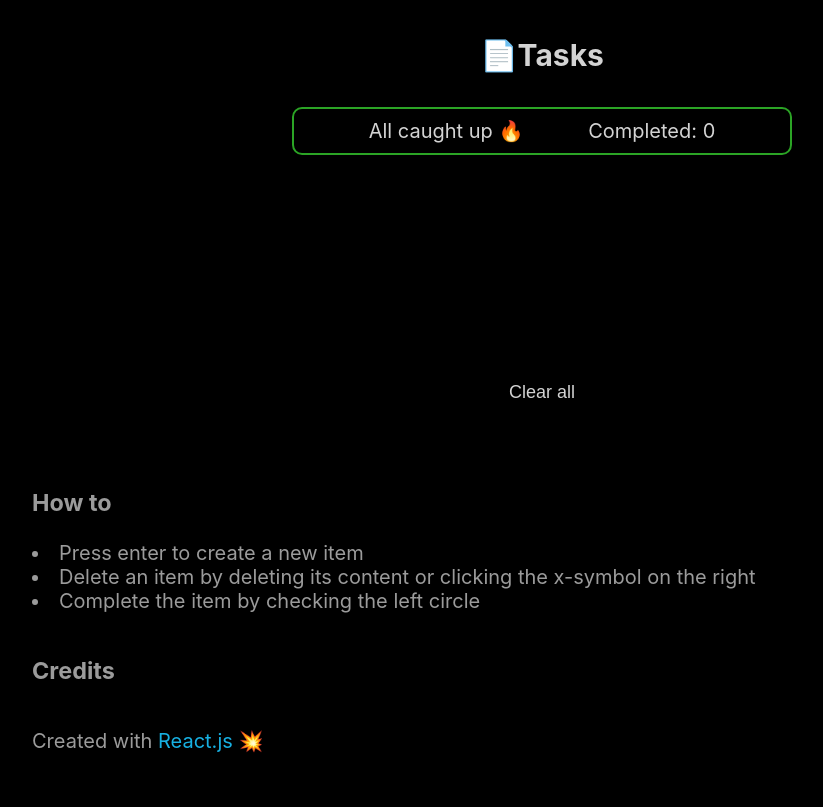
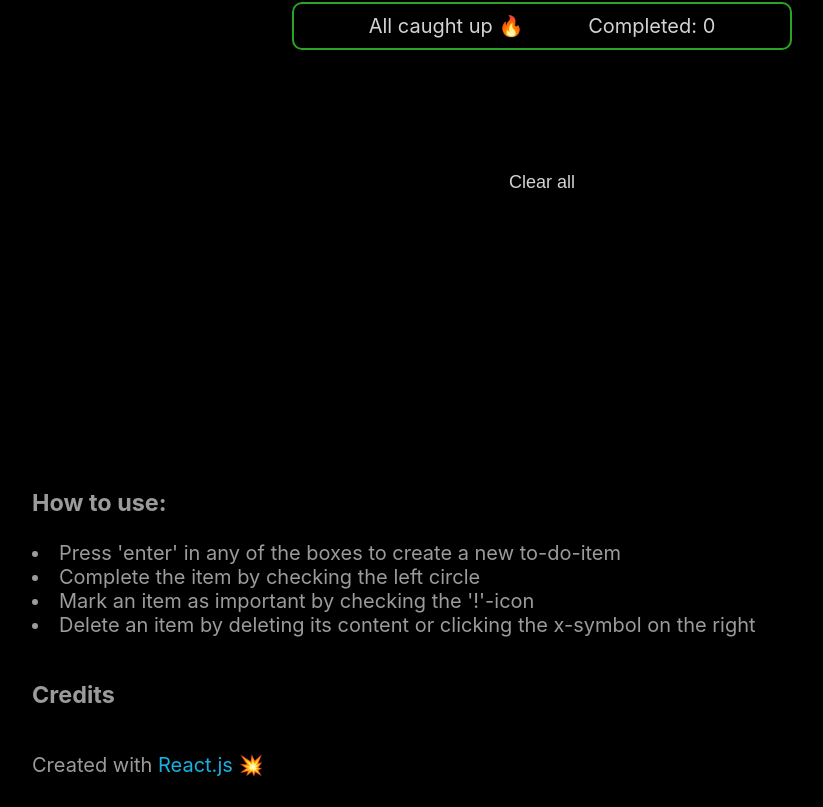
Before and after one commit to tetlie/to-do-app, a React (Create React App) app: page / in a window 1280 px wide. Shown: the part 605-1412 px from the top of the page, without its empty margins (98-921 px from the left). Before the commit the page ends 1388 px from the top, so only its background shows below. Built offline with nearby package versions, Linux system fonts and the light colour scheme.

Commit message:
prettier

```diff
--- a/package.json
+++ b/package.json
@@ -1,4 +1,5 @@
 {
+  "homepage": "http://tetlie.github.io/todo-deploy",
   "name": "my-app",
   "version": "0.1.0",
   "private": true,
@@ -15,6 +16,8 @@
     "web-vitals": "^0.2.4"
   },
   "scripts": {
+    "predeploy": "npm run build",
+    "deploy": "gh-pages -d build",
     "start": "react-scripts start",
     "build": "react-scripts build",
     "test": "react-scripts test",
@@ -37,5 +40,8 @@
       "last 1 firefox version",
       "last 1 safari version"
     ]
+  },
+  "devDependencies": {
+    "gh-pages": "^3.1.0"
   }
 }
--- a/src/components/Footer/Footer.js
+++ b/src/components/Footer/Footer.js
@@ -5,10 +5,12 @@ const Footer = () => {
   return (
     <footer className="Footer">
       <article className="howTo">
-        <h3>How to</h3>
-        <li>Press enter to create a new item</li>
+        <h3>How to use:</h3>
+        <li>Press 'enter' in any of the boxes to create a new to-do-item</li>
+        <li>Complete the item by checking the left circle</li>
+        <li>Mark an item as important by checking the '!'-icon</li>
         <li>Delete an item by deleting its content or clicking the x-symbol on the right</li>
-        <li>Complete the item by checking the left circle</li>
+
       </article>
       <article className="credits">
         <h3>Credits</h3>
--- a/src/components/Main/Main.css
+++ b/src/components/Main/Main.css
@@ -3,7 +3,6 @@
   display: flex;
   flex-direction: column;
   align-items: center;
-  justify-content: space-between;
   align-content: center;
   min-height: 100vh;
   }
--- a/src/components/Main/Main.js
+++ b/src/components/Main/Main.js
@@ -1,64 +1,66 @@
-import React, { useState, useEffect } from 'react';
-import { v4 as uuidv4 } from 'uuid';
+import "./Main.css";
 
-import './Main.css';
+import React, { useEffect, useState } from "react";
 
-import ToDoItem from './ToDoItem/ToDoItem'
-import AddNewTodo from './AddNewTodo/AddNewTodo'
-import TaskStatus from './TaskStatus/TaskStatus'
-import ClearAllTodosButton from './ClearAllTodosButton/ClearAllTodosButton'
+import AddNewTodo from "./AddNewTodo/AddNewTodo";
+import ClearAllTodosButton from "./ClearAllTodosButton/ClearAllTodosButton";
+import TaskStatus from "./TaskStatus/TaskStatus";
+import ToDoItem from "./ToDoItem/ToDoItem";
+import { v4 as uuidv4 } from "uuid";
 
 const Main = () => {
-
   const [todos, setTodos] = useState([]);
   const [input, setInput] = useState([]);
 
   useEffect(() => {
     const data = localStorage.getItem("todo-list");
-    data && setTodos(JSON.parse(data)); // om det er data i localstorage, settes todos-arrayet i state med denne dataen
+    data && setTodos(JSON.parse(data));
   }, []);
 
   useEffect(() => {
     localStorage.setItem("todo-list", JSON.stringify(todos));
-  }, [todos]); // oppdaterer localStorage når det skjer endringer i state
+  }, [todos]);
 
   const createTodoAtIndex = (i) => {
     const newTodos = [...todos]; // opprett et midlertidig array, en kopi av state
-    newTodos.splice(i + 1, 0, { // sett inn et nytt objekt på den aktuelle indeksen
+    newTodos.splice(i + 1, 0, {
+      // sett inn et nytt objekt på den aktuelle indeksen
       key: uuidv4(), // et generert nummer, fra det importerte biblioteket uuidv4 ("universally unique identifier")
-      content: input ? input : '', // om det er innhold i input-feltet legges dette inn. ellers er dett en tom streng
+      content: input ? input : "", // om det er innhold i input-feltet legges dette inn. ellers er dett en tom streng
       isCompleted: false, // er gjøremålet markert som ferdig?
       isImportant: false, // er gjøremålet markert som vitkig?
     });
     setTodos(newTodos); // sender det midlertidige arrayet inn og erstatter state
-    setInput(''); // input-feltet i toppen av siden tømmes
+    setInput(""); // input-feltet i toppen av siden tømmes
   };
 
   const handleTodoIsDeleted = (i) => {
     const newTodos = [...todos];
     newTodos.splice(i, 1);
     setTodos(newTodos);
-  }
+  };
 
   const handleTodoIsChanged = (e, i) => {
     const newTodos = [...todos];
     newTodos[i].content = e.target.value; // endre innhold i todo-item ved å redigere input-feltene
     setTodos(newTodos);
-  }
+  };
 
   const handleTodoIsChecked = (i) => {
     const newTodos = [...todos];
     newTodos[i].isCompleted = !newTodos[i].isCompleted; // toggle isCompleted
-    newTodos[i].isCompleted && newTodos.push(newTodos.splice(i, 1)[0]) // todo-item sendes til slutten av arrayet
+    newTodos[i].isCompleted && newTodos.push(newTodos.splice(i, 1)[0]); // todo-item sendes til slutten av arrayet
     setTodos(newTodos);
-  }
+  };
 
   const handleTodoIsImportant = (i) => {
     const newTodos = [...todos];
     newTodos[i].isImportant = !newTodos[i].isImportant; // toggle isImportant
-    (newTodos[i].isImportant && !newTodos[i].isCompleted) && newTodos.unshift(newTodos.splice(i, 1)[0]) // todo-item sendes til starten av arrayet
+    newTodos[i].isImportant &&
+      !newTodos[i].isCompleted &&
+      newTodos.unshift(newTodos.splice(i, 1)[0]); // todo-item sendes til starten av arrayet
     setTodos(newTodos);
-  }
+  };
 
   return (
     <main className="Main">
@@ -86,12 +88,9 @@ const Main = () => {
           />
         </ul>
       </form>
-      <ClearAllTodosButton
-        todos={todos}
-        setTodos={setTodos}
-      />
+      <ClearAllTodosButton todos={todos} setTodos={setTodos} />
     </main>
   );
-}
+};
 
 export default Main;
```
Also changed, not shown: 2 other files (tests, documents, lock files or other folders).
